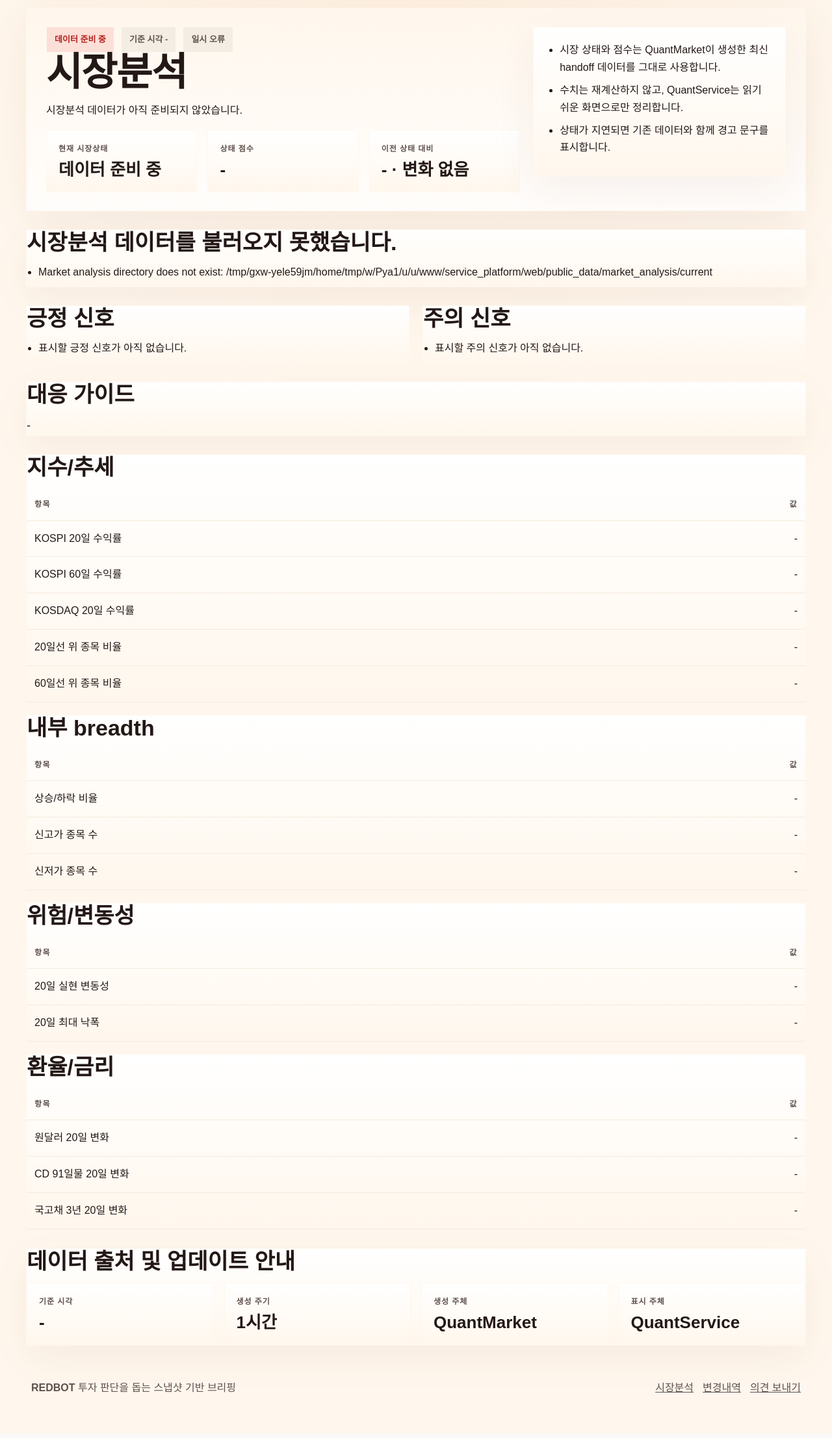
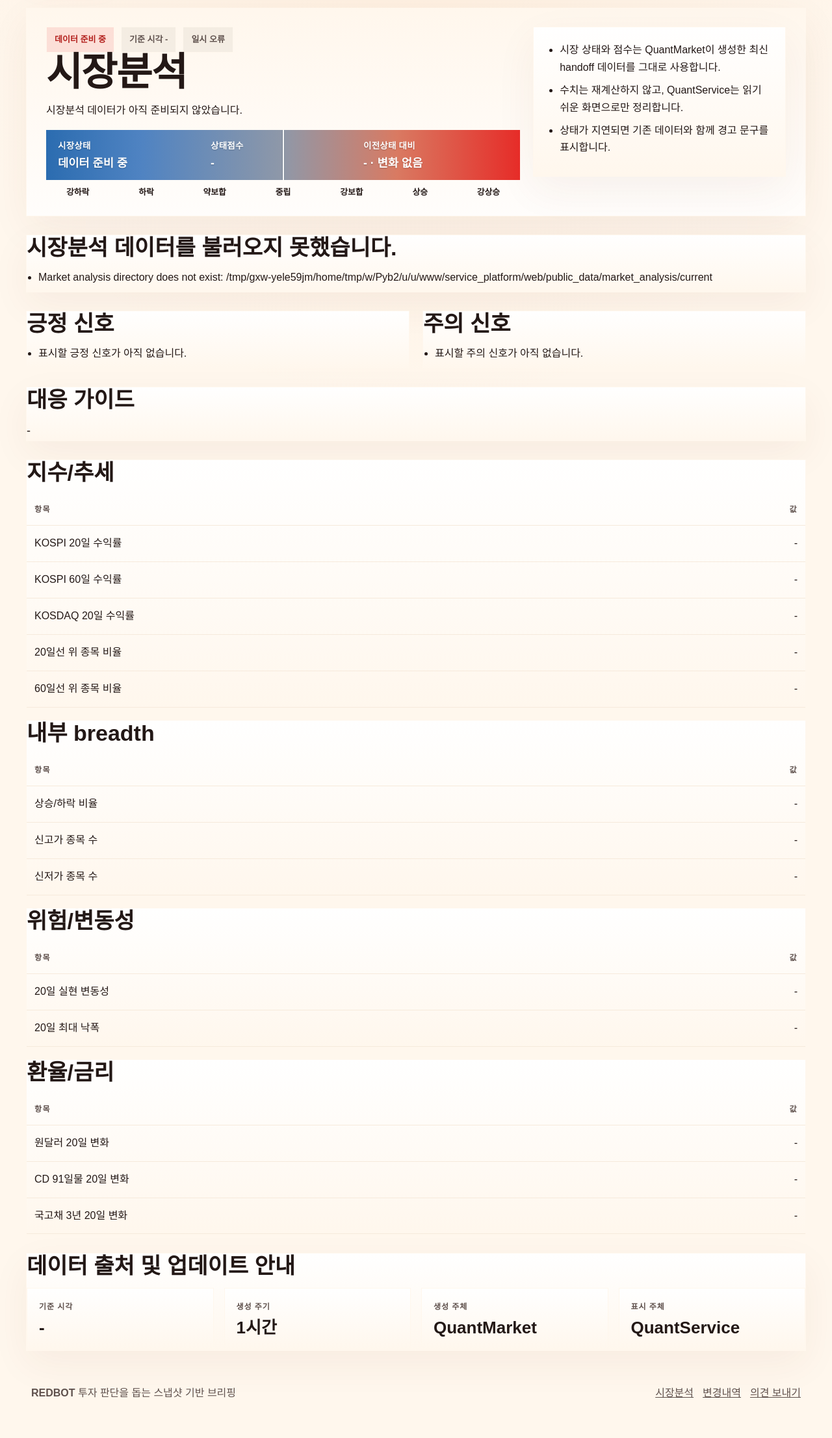
Before and after one commit to hrchoi9999/QuantService, a Flask app: page /market-analysis in a window 1280 px wide. Shown: the part 151-2364 px from the top of the page at 65% size. Before the commit the page ends 2294 px from the top, so only its background shows below. Run offline with Flask 3, Linux system fonts and the light colour scheme; data comes from the database, SQL or seed files in the repository; some web fonts are replaced.

Commit message:
style: add shared market state score bars

```diff
--- a/service_platform/web/app.py
+++ b/service_platform/web/app.py
@@ -357,6 +357,114 @@ def _build_market_metric_groups(metrics: dict[str, Any]) -> list[dict[str, Any]]
     return groups
 
 
+MARKET_STATE_TICK_LABELS = [
+    "강하락",
+    "하락",
+    "약보합",
+    "중립",
+    "강보합",
+    "상승",
+    "강상승",
+]
+
+
+def _coerce_market_score(value: Any) -> float | None:
+    try:
+        if value is None:
+            return None
+        return float(value)
+    except (TypeError, ValueError):
+        return None
+
+
+def _market_score_level(score: float | None) -> str:
+    if score is None:
+        return "중립"
+    if score >= 2.0:
+        return "강상승"
+    if score >= 1.0:
+        return "상승"
+    if score >= 0.3:
+        return "강보합"
+    if score > -0.3:
+        return "중립"
+    if score > -1.0:
+        return "약보합"
+    if score > -2.0:
+        return "하락"
+    return "강하락"
+
+
+def _market_score_percent(score: float | None) -> float:
+    if score is None:
+        return 50.0
+    clamped = max(-3.0, min(3.0, score))
+    return round(((clamped + 3.0) / 6.0) * 100.0, 2)
+
+
+def _build_market_state_bar(
+    *,
+    label: str,
+    score: Any,
+    prev_label: str | None,
+    change_direction: str | None,
+    asof: str | None,
+) -> dict[str, Any]:
+    numeric_score = _coerce_market_score(score)
+    return {
+        "label": label or "데이터 준비 중",
+        "score": numeric_score,
+        "score_text": f"{numeric_score:.2f}" if numeric_score is not None else "-",
+        "previous_label": prev_label or "-",
+        "change_direction_label": MARKET_CHANGE_DIRECTION_LABELS.get(
+            change_direction or "unchanged",
+            "변화 없음",
+        ),
+        "level_label": _market_score_level(numeric_score),
+        "position_percent": _market_score_percent(numeric_score),
+        "asof": asof or "-",
+        "ticks": MARKET_STATE_TICK_LABELS,
+    }
+
+
+def _build_market_state_bar_from_bundle(bundle: Any | None) -> dict[str, Any]:
+    if bundle is None:
+        return _build_market_state_bar(
+            label="데이터 준비 중",
+            score=None,
+            prev_label="-",
+            change_direction="unchanged",
+            asof=None,
+        )
+
+    page = getattr(bundle, "page", {}) or {}
+    home = getattr(bundle, "home", {}) or {}
+    today = getattr(bundle, "today", {}) or {}
+    header_state = page.get("header_state") or {}
+    home_hero = home.get("hero") or {}
+    today_bridge = today.get("market_bridge") or {}
+
+    return _build_market_state_bar(
+        label=(
+            header_state.get("label")
+            or home_hero.get("state_label")
+            or today_bridge.get("state_label")
+            or "데이터 준비 중"
+        ),
+        score=(
+            header_state.get("score")
+            if header_state.get("score") is not None
+            else home_hero.get("state_score", today_bridge.get("state_score"))
+        ),
+        prev_label=header_state.get("prev_label") or home_hero.get("change_vs_prev") or "-",
+        change_direction=header_state.get("change_direction") or "unchanged",
+        asof=page.get("asof")
+        or home.get("asof")
+        or today.get("asof")
+        or getattr(bundle, "asof", None),
+    )
+
+
 def _build_market_page_view(page_payload: dict[str, Any]) -> dict[str, Any]:
     header_state = page_payload.get("header_state") or {}
     signal_lists = page_payload.get("signal_lists") or {}
@@ -374,6 +482,13 @@ def _build_market_page_view(page_payload: dict[str, Any]) -> dict[str, Any]:
                 "변화 없음",
             ),
         },
+        "state_bar": _build_market_state_bar(
+            label=header_state.get("label") or "데이터 준비 중",
+            score=header_state.get("score"),
+            prev_label=header_state.get("prev_label") or "-",
+            change_direction=header_state.get("change_direction") or "unchanged",
+            asof=page_payload.get("asof"),
+        ),
         "component_cards": page_payload.get("component_cards") or [],
         "positive_points": signal_lists.get("positive_points") or [],
         "warning_points": signal_lists.get("warning_points") or [],
@@ -859,6 +974,7 @@ def create_app(settings: Settings | None = None) -> Flask:
                 performance_by_profile=performance_by_profile,
                 status_snapshot=status_snapshot,
                 market_home_payload=(market_bundle.home if market_bundle else {}),
+                market_state_bar=_build_market_state_bar_from_bundle(market_bundle),
                 market_status_snapshot=market_status_snapshot,
             ),
             mimetype="text/html",
@@ -1101,6 +1217,7 @@ def create_app(settings: Settings | None = None) -> Flask:
                 status_snapshot=user_snapshot_api.get_status(force_refresh=False),
                 report_views=report_views,
                 market_today_payload=(market_bundle.today if market_bundle else {}),
+                market_state_bar=_build_market_state_bar_from_bundle(market_bundle),
                 market_status_snapshot=market_analysis_api.get_status(force_refresh=False),
             ),
             mimetype="text/html",
@@ -1173,6 +1290,7 @@ def create_app(settings: Settings | None = None) -> Flask:
                 "market_analysis.html",
                 page_title="Market Analysis",
                 market_page_view=page_view,
+                market_state_bar=page_view.get("state_bar"),
                 market_status_snapshot=market_status_snapshot,
             ),
             mimetype="text/html",
--- a/service_platform/web/static/site.css
+++ b/service_platform/web/static/site.css
@@ -2507,3 +2507,139 @@ body {
     grid-template-columns: 1fr;
   }
 }
+
+.market-state-bar {
+  display: flex;
+  flex-direction: column;
+  gap: 10px;
+}
+
+.market-state-track {
+  position: relative;
+  overflow: hidden;
+  border: none;
+  background: linear-gradient(
+    90deg,
+    #2b6cb0 0%,
+    #4f83c2 20%,
+    #8f98a8 50%,
+    #d97a62 74%,
+    #e62c28 100%
+  );
+}
+
+.market-state-bar--full .market-state-track {
+  min-height: 15mm;
+  padding: 14px 18px;
+}
+
+.market-state-bar--compact .market-state-track {
+  min-height: 10mm;
+  padding: 9px 12px;
+}
+
+.market-state-overlay {
+  position: relative;
+  z-index: 2;
+  display: grid;
+  grid-template-columns: repeat(3, minmax(0, 1fr));
+  gap: 12px;
+}
+
+.market-state-summary {
+  color: #fff;
+  text-shadow: 0 1px 2px rgba(0, 0, 0, 0.22);
+}
+
+.market-state-heading {
+  display: block;
+  margin-bottom: 4px;
+  font-size: 0.84rem;
+  font-weight: 700;
+  letter-spacing: 0.02em;
+}
+
+.market-state-summary strong {
+  display: block;
+  font-size: 1.1rem;
+  font-weight: 800;
+  line-height: 1.25;
+}
+
+.market-state-bar--compact .market-state-heading {
+  font-size: 0.72rem;
+  margin-bottom: 2px;
+}
+
+.market-state-bar--compact .market-state-summary strong {
+  font-size: 0.92rem;
+}
+
+.market-state-marker {
+  position: absolute;
+  top: 0;
+  bottom: 0;
+  width: 2px;
+  background: rgba(255, 255, 255, 0.92);
+  box-shadow: 0 0 0 1px rgba(0, 0, 0, 0.08);
+  transform: translateX(-50%);
+  z-index: 1;
+}
+
+.market-state-ticks {
+  display: grid;
+  grid-template-columns: repeat(7, minmax(0, 1fr));
+  gap: 8px;
+}
+
+.market-state-ticks span {
+  color: var(--muted-strong);
+  font-size: 0.8rem;
+  font-weight: 700;
+  line-height: 1.35;
+  text-align: center;
+}
+
+.market-state-bar--compact .market-state-ticks span {
+  font-size: 0.7rem;
+}
+
+.market-bridge-row--stacked {
+  grid-template-columns: minmax(0, 2fr) minmax(220px, 1fr);
+  align-items: start;
+}
+
+.market-bridge-main,
+.market-bridge-side {
+  display: flex;
+  flex-direction: column;
+  gap: 14px;
+}
+
+.market-home-summary-main .market-state-bar,
+.market-bridge-main .market-state-bar {
+  margin-bottom: 10px;
+}
+
+@media (max-width: 900px) {
+  .market-state-overlay {
+    grid-template-columns: 1fr;
+    gap: 8px;
+  }
+
+  .market-state-summary strong {
+    font-size: 1rem;
+  }
+
+  .market-state-bar--compact .market-state-summary strong {
+    font-size: 0.88rem;
+  }
+
+  .market-state-ticks {
+    grid-template-columns: repeat(4, minmax(0, 1fr));
+  }
+
+  .market-bridge-row--stacked {
+    grid-template-columns: 1fr;
+  }
+}
--- /dev/null
+++ b/service_platform/web/templates/_market_state_bar.html
@@ -0,0 +1,24 @@
+<div class="market-state-bar market-state-bar--{{ variant|default('full') }}">
+  <div class="market-state-track">
+    <div class="market-state-overlay">
+      <div class="market-state-summary">
+        <span class="market-state-heading">시장상태</span>
+        <strong>{{ market_state_bar.label }}</strong>
+      </div>
+      <div class="market-state-summary">
+        <span class="market-state-heading">상태점수</span>
+        <strong>{{ market_state_bar.score_text }}</strong>
+      </div>
+      <div class="market-state-summary">
+        <span class="market-state-heading">이전상태 대비</span>
+        <strong>{{ market_state_bar.previous_label }} · {{ market_state_bar.change_direction_label }}</strong>
+      </div>
+    </div>
+    <div class="market-state-marker" style="left: {{ market_state_bar.position_percent }}%;"></div>
+  </div>
+  <div class="market-state-ticks" aria-hidden="true">
+    {% for tick in market_state_bar.ticks %}
+    <span>{{ tick }}</span>
+    {% endfor %}
+  </div>
+</div>
--- a/service_platform/web/templates/market_analysis.html
+++ b/service_platform/web/templates/market_analysis.html
@@ -10,20 +10,9 @@
     </div>
     <h1>시장분석</h1>
     <p class="lead">{{ market_page_view.summary_line }}</p>
-    <div class="market-header-meta">
-      <div class="metric-card public-metric-card">
-        <span class="label">현재 시장상태</span>
-        <strong>{{ market_page_view.header_state.label }}</strong>
-      </div>
-      <div class="metric-card public-metric-card">
-        <span class="label">상태 점수</span>
-        <strong>{% if market_page_view.header_state.score is not none %}{{ '%.2f'|format(market_page_view.header_state.score) }}{% else %}-{% endif %}</strong>
-      </div>
-      <div class="metric-card public-metric-card">
-        <span class="label">이전 상태 대비</span>
-        <strong>{{ market_page_view.header_state.prev_label }} · {{ market_page_view.header_state.change_direction_label }}</strong>
-      </div>
-    </div>
+    {% set market_state_bar = market_state_bar %}
+    {% set variant = "full" %}
+    {% include "_market_state_bar.html" %}
   </div>
   <aside class="hero-side shell-card spotlight-panel">
     <ul class="message-list compact-list trust-list">
```
Also changed, not shown: service_platform/web/templates/home.html (+2 -5 lines), service_platform/web/templates/today.html (+7 -1 lines), tests/test_web/test_health.py (+5 -0 lines).
